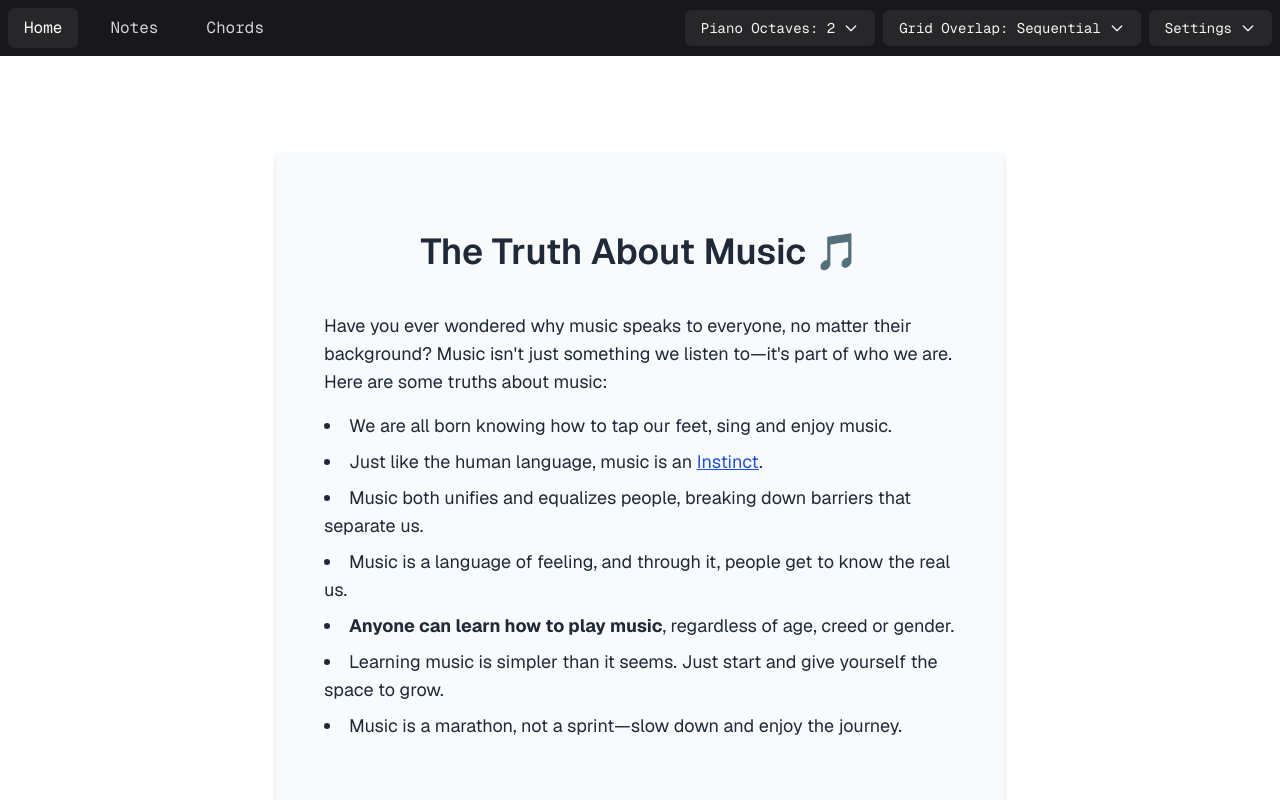
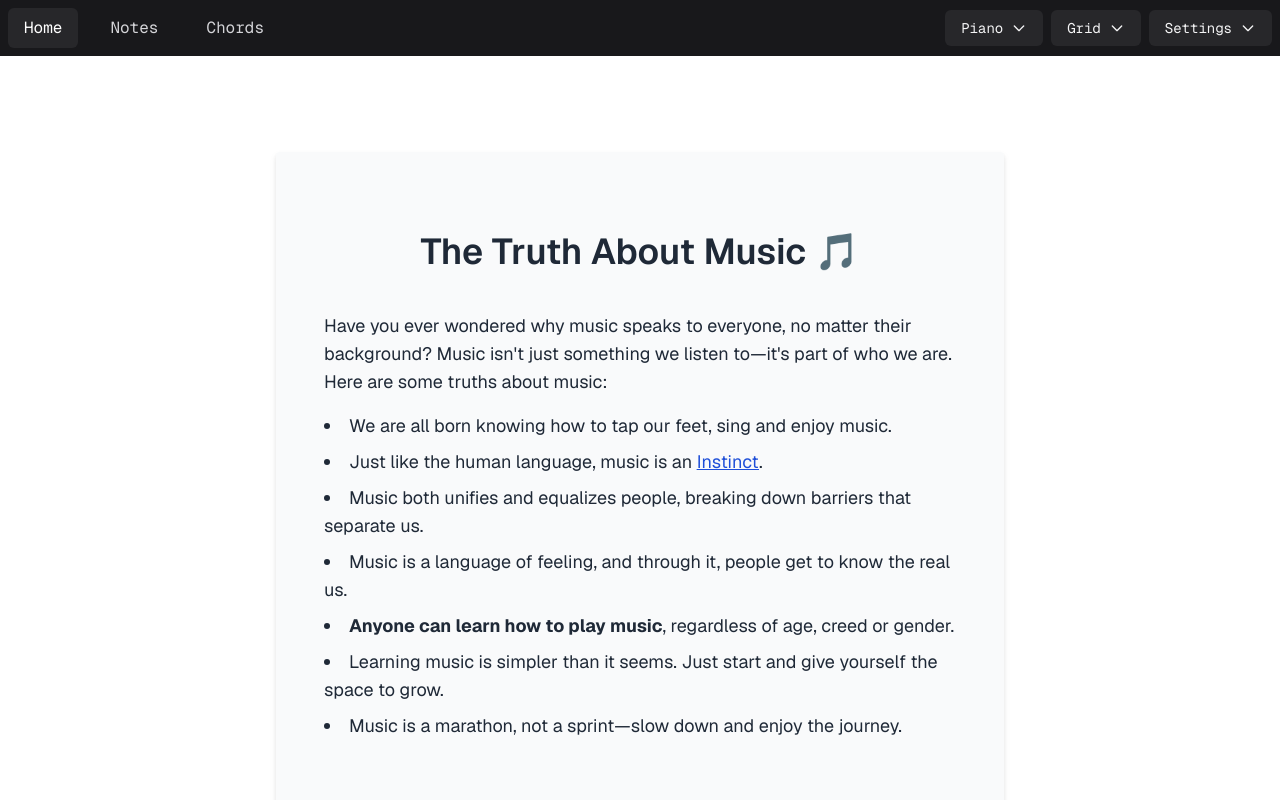
Before and after one commit to leouofa/gridbeat, a Next.js app: page / in a window 1280 px wide. Shown: the top 800 px of the page. Built offline with nearby package versions, Linux system fonts and the light colour scheme.

Commit message:
updated menu naming

```diff
--- a/components/Menu.tsx
+++ b/components/Menu.tsx
@@ -177,12 +177,16 @@ export function Menu() {
       {preferences.visibleInstruments.includes("guitar") && (
         <div className="relative">
           <DropdownButton
-            label={`Guitar Frets: ${preferences.guitarFrets}`}
+            label={"Guitar"}
             isOpen={openDropdown === "guitarFrets"}
             onClick={() => toggleDropdown("guitarFrets")}
           />
           {openDropdown === "guitarFrets" && (
               <DropdownContainer>
+                <div className="px-4 py-2 text-md text-zinc-400 font-mono font-semibold">
+                  Frets
+                </div>
+                <div className="border-t border-1 border-zinc-500"/>
                 {CONSTANTS.FRETS.map((frets) => (
                     <DropdownOption
                         key={frets}
@@ -201,12 +205,16 @@ export function Menu() {
       {preferences.visibleInstruments.includes("ukulele") && (
           <div className="relative">
           <DropdownButton
-            label={`Ukulele Frets: ${preferences.ukuleleFrets}`}
+            label={"Ukulele"}
             isOpen={openDropdown === "ukuleleFrets"}
             onClick={() => toggleDropdown("ukuleleFrets")}
           />
           {openDropdown === "ukuleleFrets" && (
               <DropdownContainer>
+                <div className="px-4 py-2 text-md text-zinc-400 font-mono font-semibold">
+                  Frets
+                </div>
+                <div className="border-t border-1 border-zinc-500"/>
                 {CONSTANTS.FRETS.map((frets) => (
                     <DropdownOption
                         key={frets}
@@ -225,12 +233,16 @@ export function Menu() {
       {preferences.visibleInstruments.includes("piano") && (
           <div className="relative">
           <DropdownButton
-            label={`Piano Octaves: ${preferences.octaves}`}
+            label={"Piano"}
             isOpen={openDropdown === "octaves"}
             onClick={() => toggleDropdown("octaves")}
           />
           {openDropdown === "octaves" && (
               <DropdownContainer>
+                <div className="px-4 py-2 text-md text-zinc-400 font-mono font-semibold">
+                  Octaves
+                </div>
+                <div className="border-t border-1 border-zinc-500"/>
                 {CONSTANTS.OCTAVES.map((octaves) => (
                     <DropdownOption
                         key={octaves}
@@ -249,12 +261,16 @@ export function Menu() {
       {preferences.visibleInstruments.includes("grid") && (
           <div className="relative">
           <DropdownButton
-            label={`Grid Overlap: ${getLayoutLabel(preferences.gridWidth)}`}
+            label={"Grid"}
             isOpen={openDropdown === "gridWidth"}
             onClick={() => toggleDropdown("gridWidth")}
           />
           {openDropdown === "gridWidth" && (
               <DropdownContainer>
+                <div className="px-4 py-2 text-md text-zinc-400 font-mono font-semibold">
+                  Overlap
+                </div>
+                <div className="border-t border-1 border-zinc-500"/>
                 {CONSTANTS.GRID_WIDTH.map((width) => (
                     <DropdownOption
                         key={width}
```
Lines whose indentation alone changed are shown as unchanged.
